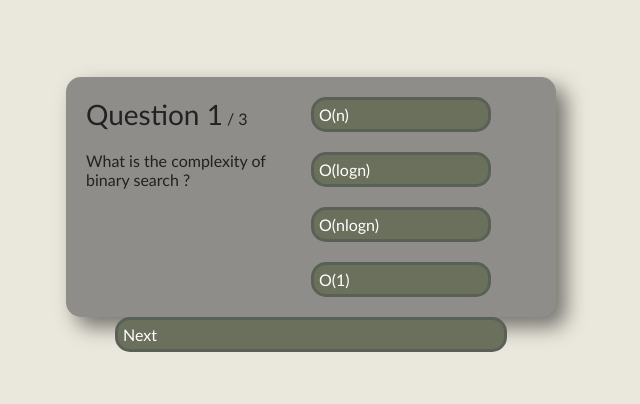
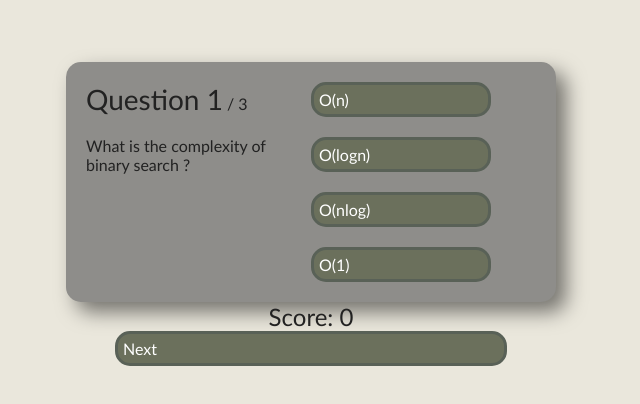
Before and after one commit to singhsanket143/quizapp-react, a React (Vite) app: page / in a window 1280 px wide. Shown: the part 186-590 px from the top of the page, without its empty margins (329-969 px from the left). Built offline with nearby package versions, Linux system fonts and the light colour scheme.

Commit message:
Update App.jsx ,Homework

```diff
--- a/src/App.jsx
+++ b/src/App.jsx
@@ -1,59 +1,68 @@
-/* eslint-disable react/jsx-key */
 import { useState } from 'react';
-import './App.css'
+import './App.css';
 
 function App() {
+  // State variables to track current question index, user's score, and selected answer
+  let [currentQuestion, setCurrentQuestion] = useState(0);
+  let [score, setScore] = useState(0);
+  let [answerSelected, setAnswerSelected] = useState(null);
 
-  console.log("Rendered");
-
-  let [currentQuestion, setCurrentQuestion] = useState(0);
-
+  // Array containing quiz questions with options and correct answers
   const quizQuestions = [
     {
       question: "What is the complexity of binary search ?",
       options: [
-        { answer: 'O(n)', isCorrect: false},
-        { answer: 'O(logn)', isCorrect: true},
-        { answer: 'O(nlogn)', isCorrect: false},
-        { answer: 'O(1)', isCorrect: false}
+        { answer: 'O(n)', isCorrect: false },
+        { answer: 'O(logn)', isCorrect: true },
+        { answer: 'O(nlog)', isCorrect: false },
+        { answer: 'O(1)', isCorrect: false }
       ]
     },
     {
       question: "What is the complexity of linear search ?",
       options: [
-        { answer: 'O(n)', isCorrect: true},
-        { answer: 'O(logn)', isCorrect: false},
-        { answer: 'O(nlog)', isCorrect: false},
-        { answer: 'O(1)', isCorrect: false}
+        { answer: 'O(n)', isCorrect: true },
+        { answer: 'O(logn)', isCorrect: false },
+        { answer: 'O(nlog)', isCorrect: false },
+        { answer: 'O(1)', isCorrect: false }
       ]
     },
     {
       question: "What is the complexity of mergesort ?",
       options: [
-        { answer: 'O(n)', isCorrect: false},
-        { answer: 'O(logn)', isCorrect: false},
-        { answer: 'O(nlog)', isCorrect: true},
-        { answer: 'O(1)', isCorrect: false}
+        { answer: 'O(n)', isCorrect: false },
+        { answer: 'O(logn)', isCorrect: false },
+        { answer: 'O(nlog)', isCorrect: true },
+        { answer: 'O(1)', isCorrect: false }
       ]
     },
   ];
 
+  // Function to handle click on the "Next" button
   function onNextClick() {
-    if(currentQuestion == quizQuestions.length - 1) return;
+    if (currentQuestion === quizQuestions.length - 1) return;
     setCurrentQuestion(currentQuestion + 1);
+    setAnswerSelected(null); // Reset selected answer when moving to the next question
   }
 
-  function checkAnswer(option) {
-    if(option.isCorrect) {
-      console.log("Correct answer");
-    } else {
-      console.log("Wrong answer");
+  // Function to check the selected answer when a user clicks on an option
+  function checkAnswer(isCorrect) {
+    if (answerSelected !== null) {
+      // User has already selected an answer, do nothing
+      return;
     }
+
+    if (isCorrect) {
+      setScore(score + 1); // Update score if the selected answer is correct
+    }
+
+    setAnswerSelected(isCorrect); // Mark the selected answer
   }
 
   return (
     <div className="card-wrapper">
       <div className="app">
+        {/* Section to display the current question */}
         <div className="question-section">
           <div className="question-count">
             <span>Question {currentQuestion + 1}</span> / {quizQuestions.length}
@@ -62,17 +71,28 @@ function App() {
             {quizQuestions[currentQuestion].question}
           </div>
         </div>
+        {/* Section to display answer options as buttons */}
         <div className="answer-section">
-            { quizQuestions[currentQuestion].options.map(option => <button onClick={() => checkAnswer(option)}>{option.answer}</button>) }
+          {quizQuestions[currentQuestion].options.map((option, index) => (
+            <button
+              key={index}
+              onClick={() => checkAnswer(option.isCorrect)}
+              className={answerSelected !== null ? (option.isCorrect ? 'correct' : 'incorrect') : ''}
+              disabled={answerSelected !== null} // Disable further clicks after selecting an answer
+            >
+              {option.answer}
+            </button>
+          ))}
         </div>
       </div>
-      {/* Button to show next question */}
-      {/* onClick is a HOF, onNextClick is a callback function */}
+      {/* Section to display the user's current score */}
+      <div className="score-section">
+        <span>Score: {score}</span>
+      </div>
+      {/* Button to navigate to the next question */}
       <button onClick={onNextClick}>Next</button>
     </div>
-
   );
-
 }
 
-export default App
+export default App;
```
